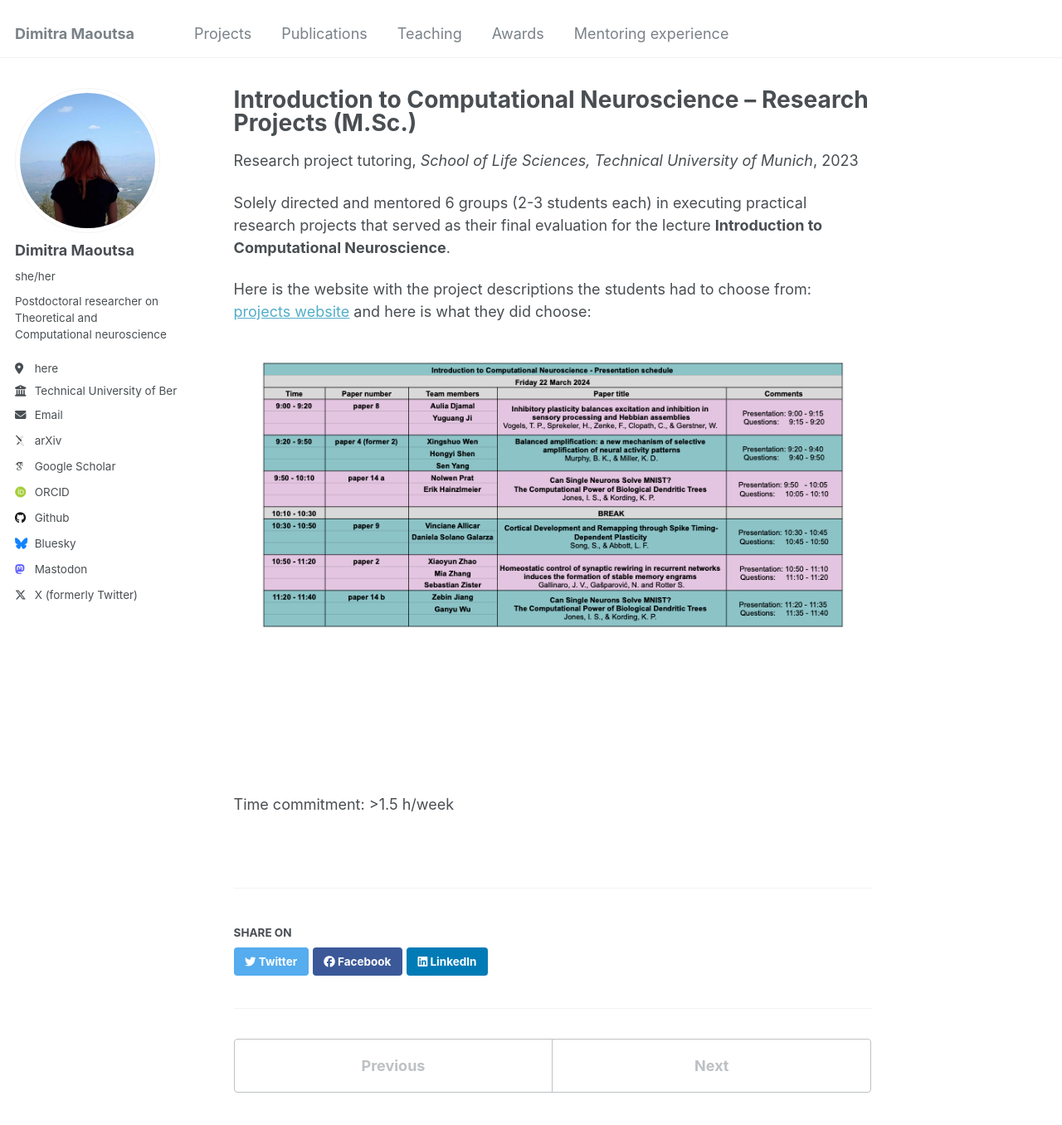
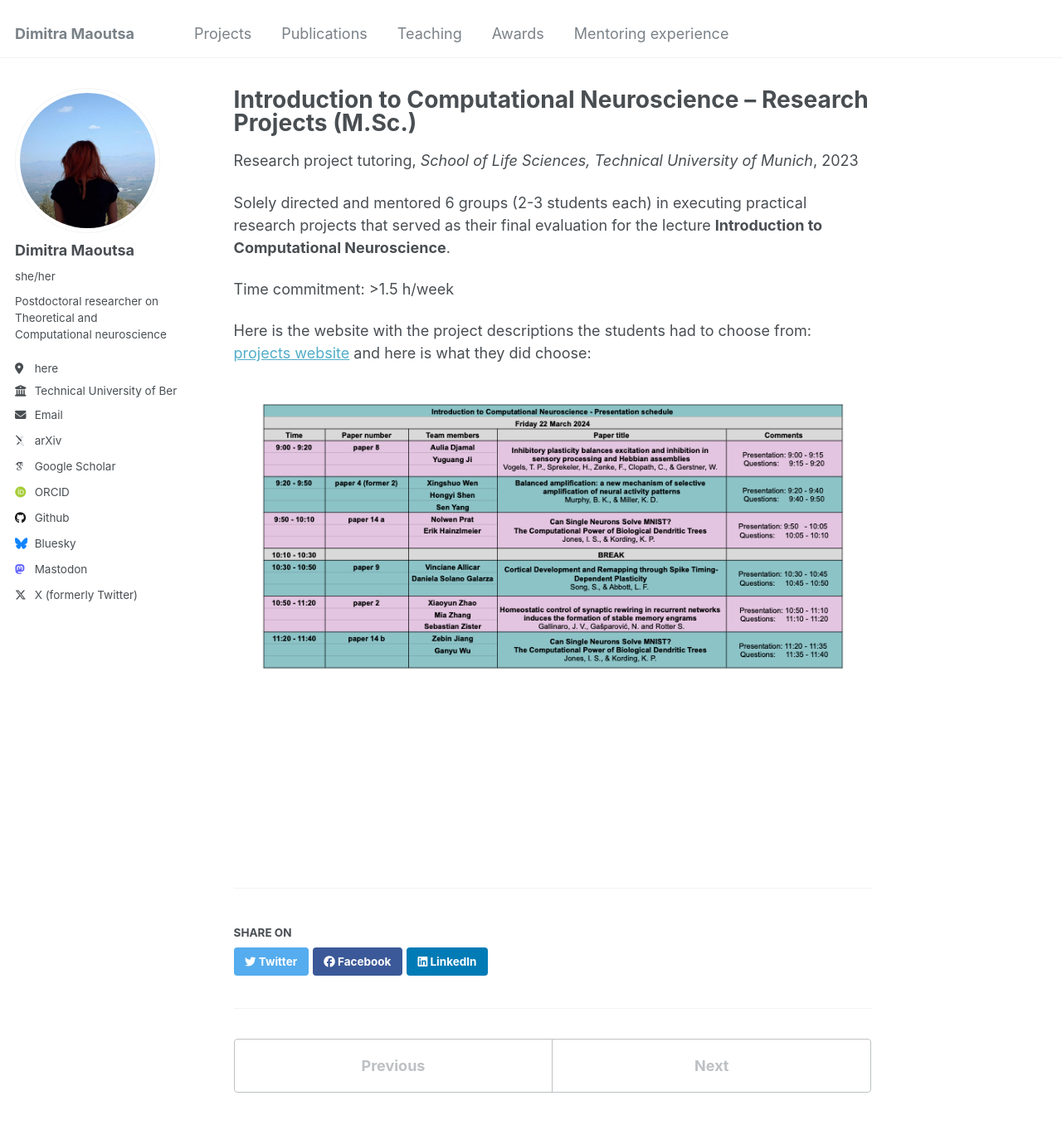
Before and after one commit to dimitra-maoutsa/dimitra-maoutsa.github.io, a Jekyll site: the page built from _teaching/2023-spring-teaching-2.md, in a window 1280 px wide and 1400 px high. Shown: the top 1356 px of the window at 83% size. Built offline with Jekyll 4.4.1, drawn with Linux system fonts in a browser that asks for light colours; some web fonts are replaced.

```diff
--- a/_teaching/2023-spring-teaching-2.md
+++ b/_teaching/2023-spring-teaching-2.md
@@ -10,7 +10,7 @@ location: "Munich, Germany"
 
 Solely directed and mentored 6 groups (2-3 students each) in executing practical research projects that served as their final evaluation for the lecture **Introduction to Computational Neuroscience**.
 
+Time commitment: >1.5 h/week
+
  Here is the website with the project descriptions the students had to choose from: [projects website](https://repeated-law-b5a.notion.site/Projects-Introduction-to-Computational-Neuroscience-cdcbf4612ae04f3eb87ab13eab840897) and here is what they did choose:
 <img src='/images/Comp_Neuro_Exam_Schedule-2024.png'>
-
-Time commitment: >1.5 h/week
```
